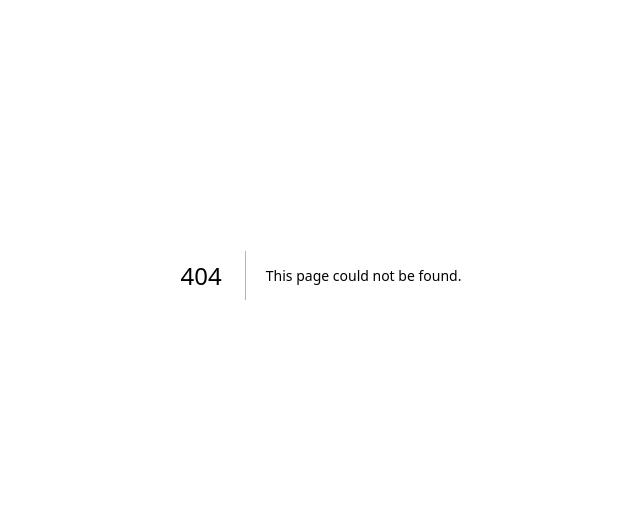
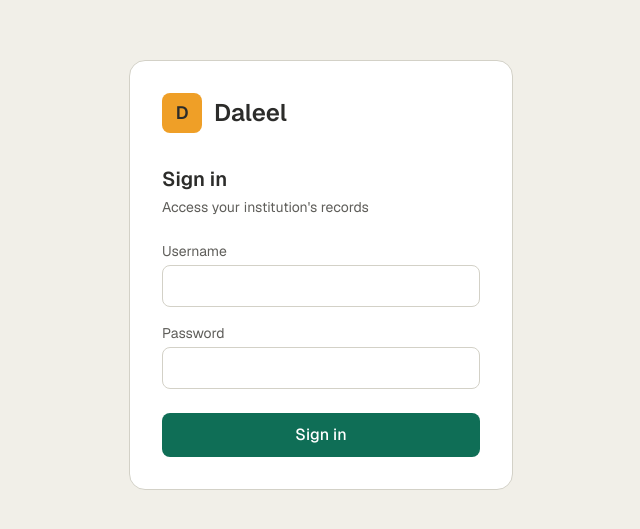
Before and after one commit to nakuwa23/daleel-records-system, a Next.js app in the folder frontend/: page /login in a window 1280 px wide. Before the commit this address had no page. Shown: the part 125-654 px from the top of the page, without its empty margins (319-959 px from the left). Built offline with nearby package versions, Linux system fonts and the light colour scheme.

Commit message:
Add login screen UI with design tokens

```diff
--- /dev/null
+++ b/frontend/src/app/login/page.js
@@ -0,0 +1,77 @@
+"use client";
+
+import { useState } from "react";
+import { useRouter } from "next/navigation";
+import { login } from "@/lib/api";
+
+export default function LoginPage() {
+  const router = useRouter();
+  const [username, setUsername] = useState("");
+  const [password, setPassword] = useState("");
+  const [error, setError] = useState("");
+  const [loading, setLoading] = useState(false);
+
+  async function handleSubmit(e) {
+    e.preventDefault();
+    setError("");
+    setLoading(true);
+    try {
+      await login(username, password);
+      router.push("/dashboard");
+    } catch (err) {
+      setError(err.message);
+    } finally {
+      setLoading(false);
+    }
+  }
+
+  return (
+    <div className="min-h-screen flex items-center justify-center bg-sand px-4">
+      <div className="w-full max-w-sm bg-surface rounded-2xl border border-border-warm p-8">
+        <div className="flex items-center gap-3 mb-8">
+          <div className="w-10 h-10 rounded-lg bg-amber-accent flex items-center justify-center text-lg font-semibold text-ink">
+            D
+          </div>
+          <span className="text-2xl font-semibold text-ink">Daleel</span>
+        </div>
+
+        <h1 className="text-xl font-semibold text-ink mb-1">Sign in</h1>
+        <p className="text-sm text-slate mb-6">Access your institution's records</p>
+
+        <form onSubmit={handleSubmit}>
+          <label className="block text-sm text-slate mb-1">Username</label>
+          <input
+            type="text"
+            value={username}
+            onChange={(e) => setUsername(e.target.value)}
+            className="w-full border border-border-warm rounded-lg px-3 py-2 mb-4 text-ink focus:outline-none focus:border-teal-primary"
+            required
+          />
+
+          <label className="block text-sm text-slate mb-1">Password</label>
+          <input
+            type="password"
+            value={password}
+            onChange={(e) => setPassword(e.target.value)}
+            className="w-full border border-border-warm rounded-lg px-3 py-2 mb-6 text-ink focus:outline-none focus:border-teal-primary"
+            required
+          />
+
+          {error && (
+            <p className="text-sm text-status-invalid bg-status-invalid-tint rounded-lg px-3 py-2 mb-4">
+              {error}
+            </p>
+          )}
+
+          <button
+            type="submit"
+            disabled={loading}
+            className="w-full bg-teal-primary hover:bg-teal-hover text-white font-medium py-2.5 rounded-lg transition-colors disabled:opacity-60"
+          >
+            {loading ? "Signing in..." : "Sign in"}
+          </button>
+        </form>
+      </div>
+    </div>
+  );
+}
```
